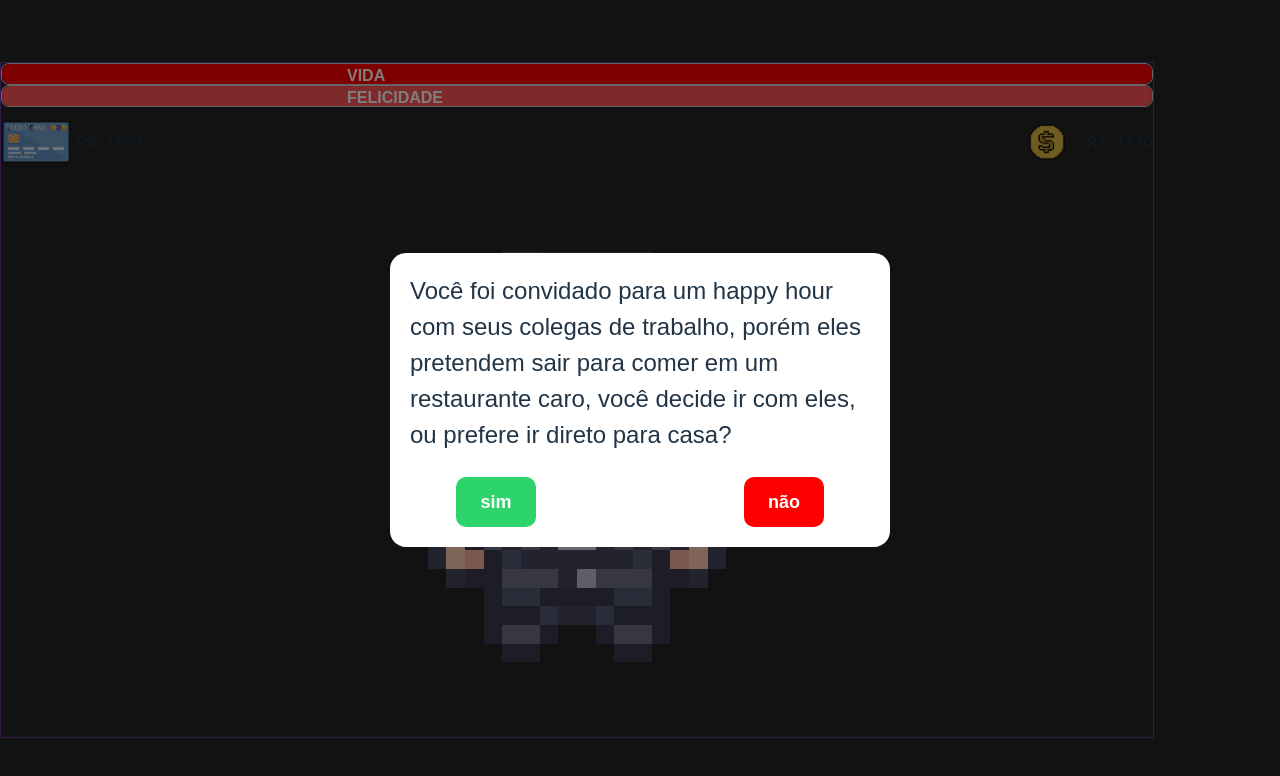
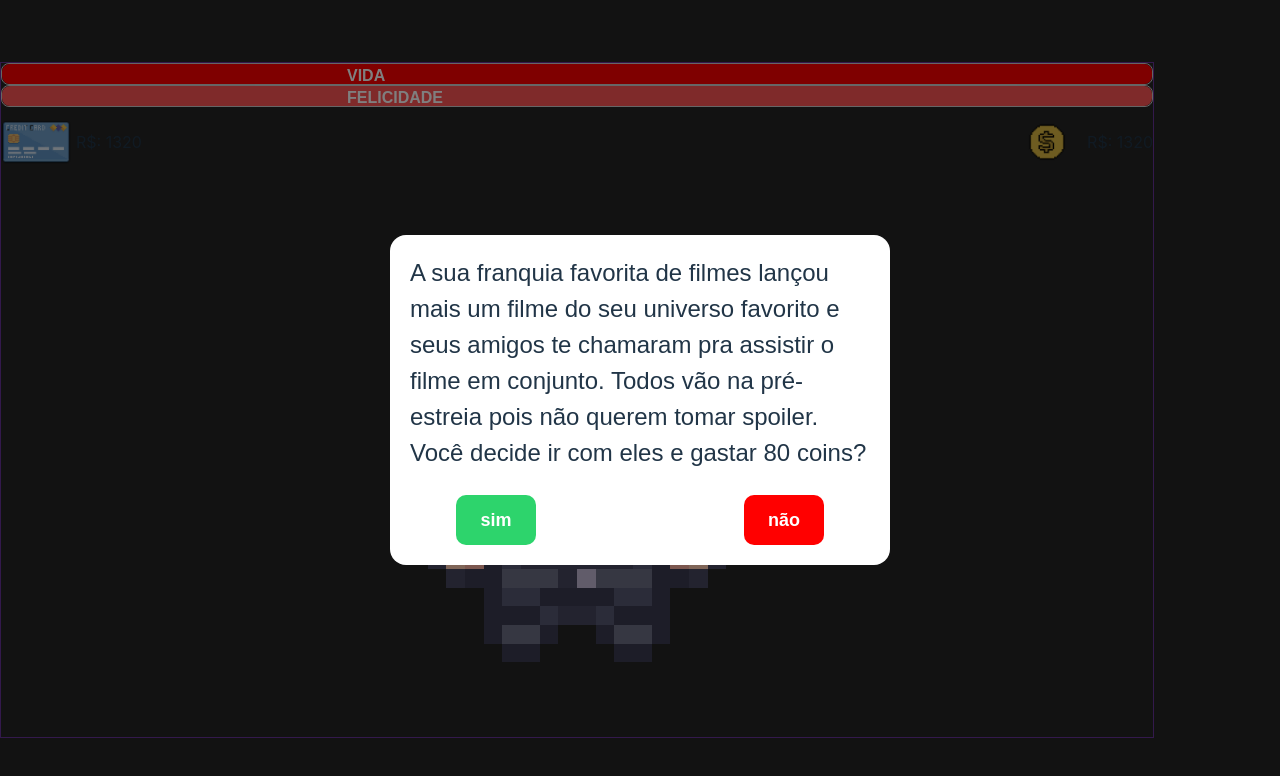
Before and after one commit to gabrielMatosBoubee/hackathon-visa, a React (Vite) app: page / in a window 1280 px wide. Shown: the top 776 px of the page. Built offline with nearby package versions, Linux system fonts and the light colour scheme; the HTML template or start-up script is replaced by a standard one.

Commit message:
feat: add suffleArray function and types

```diff
--- a/src/data.js
+++ b/src/data.ts
@@ -1,3 +1,5 @@
+import { IEvents } from "./interfaces/IData";
+
 // precisa rever gastos para bater com dispesa real
 const gastos = {
   estagiario: [
@@ -135,7 +137,7 @@ const gastos = {
   ],
 }
 
-const events = [
+const events: IEvents[] = [
   {
     text: `Você foi convidado para um happy hour com seus colegas de trabalho, porém eles pretendem sair para comer em um restaurante caro, você decide ir com eles e gastar 150 coins?`,
     accept: { lost: {type: "coin", value: -150 }, benefit: { type: "felicidade", value: +30 } },
--- /dev/null
+++ b/src/interfaces/IData.ts
@@ -0,0 +1,11 @@
+export interface IEvents {
+    text: string;
+    accept: {
+      lost: { type?: string; value?: number };
+      benefit: { type?: string; value?: number };
+    };
+    denied: {
+      lost: { type?: string; value?: number };
+      benefit: { type?: string; value?: number };
+    };
+  }
--- a/src/pages/Main.tsx
+++ b/src/pages/Main.tsx
@@ -1,10 +1,13 @@
-import React, { useReducer, useState } from 'react';
+import React, { useEffect, useReducer, useState } from 'react';
 import style from "../styles/Main.module.css"
 import ProgressBar from '../componentes/ProgressBar';
 import money from "../icons/—Pngtree—pixel art coin icon design_8529397.png"
 import creditCard from "../icons/pixelArtCard-removebg.png"
 import player from "../icons/player.png"
 import PopUp from '../componentes/PopUp';
+import data from "../data"
+import shuffleArray from '../uteis/SufleArray';
+import { IEvents } from '../interfaces/IData';
 
 interface IAction {
   value: number,
@@ -25,7 +28,9 @@ interface IEvent {
 }
 
 function Main() {
-  const [isOpen, setIsOpen] = useState(true)
+  const [isOpen, setIsOpen] = useState(false)
+  const [events, setEvents] = useState([]  as IEvents[])
+  const [currentEvent, setCurrentEvent] = useState(0)
 
   const inicialState = {
     felicidade: 100,
@@ -52,12 +57,11 @@ function Main() {
 
     const [pontos, dispatch] = useReducer(reducer, inicialState)
 
-    const array = [
-      { text: "Você foi convidado para um happy hour com seus colegas de trabalho, porém eles pretendem sair para comer em um restaurante caro, você decide ir com eles, ou prefere ir direto para casa?",
-        accept: { lost: {type: "coin", value: -150 }, benefit: { type: "felicidade", value: 30 } },
-        denied: { lost: {type: "felicidade", value: -10 }, benefit: {} }
-      }
-    ]
+    useEffect(() => {
+      const newEvents = shuffleArray(data.events)
+      setEvents(newEvents)
+      setIsOpen(true)
+    }, [])
 
     const awnserEvent = (obj: IEvent) => {
       for (const key in obj) {
@@ -65,6 +69,9 @@ function Main() {
         if (type !== undefined && value !== undefined) {
           dispatch({ type, value });
         }
+      }
+      if(currentEvent < events.length) {
+        setCurrentEvent((prevValue) => prevValue + 1)
       }
       setIsOpen(false)
     };
@@ -88,19 +95,19 @@ function Main() {
             </header>
             <img src={player} alt="" />
             {isOpen && <PopUp>
-              <p style={{fontSize: "1.5rem", textAlign: "start"}}>{array[0].text}</p>
+              <p style={{fontSize: "1.5rem", textAlign: "start"}}>{events[currentEvent].text}</p>
               <br />
               <span className={style.buttonsContainer}>
                 <button
                   className={style.button}
                   style={{background: "#2DD46C", color: "white"}}
-                  onClick={() => awnserEvent(array[0].accept)}>
+                  onClick={() => awnserEvent(events[currentEvent].accept)}>
                   sim
                 </button>
                 <button
                   className={style.button}
                   style={{background: "red", color: "white"}}
-                  onClick={() => awnserEvent(array[0].denied)}>
+                  onClick={() => awnserEvent(events[currentEvent].denied)}>
                   não
                 </button>
               </span>
--- /dev/null
+++ b/src/uteis/SufleArray.ts
@@ -0,0 +1,21 @@
+export default function shuffleArray<T>(array: T[]): T[] {
+    const shuffledArray = array.slice(); // Criar uma cópia do array para evitar modificar o original
+    let currentIndex = shuffledArray.length;
+    let randomIndex;
+
+    // Enquanto ainda houver elementos para embaralhar
+    while (currentIndex !== 0) {
+      // Escolher um elemento aleatório não embaralhado
+      randomIndex = Math.floor(Math.random() * currentIndex);
+      currentIndex--;
+
+      // Trocar o elemento atual com o elemento aleatório
+      [shuffledArray[currentIndex], shuffledArray[randomIndex]] = [
+        shuffledArray[randomIndex],
+        shuffledArray[currentIndex],
+      ];
+    }
+
+    // Retornar apenas os três primeiros elementos do array embaralhado
+    return shuffledArray.slice(0, 3);
+  }
```
